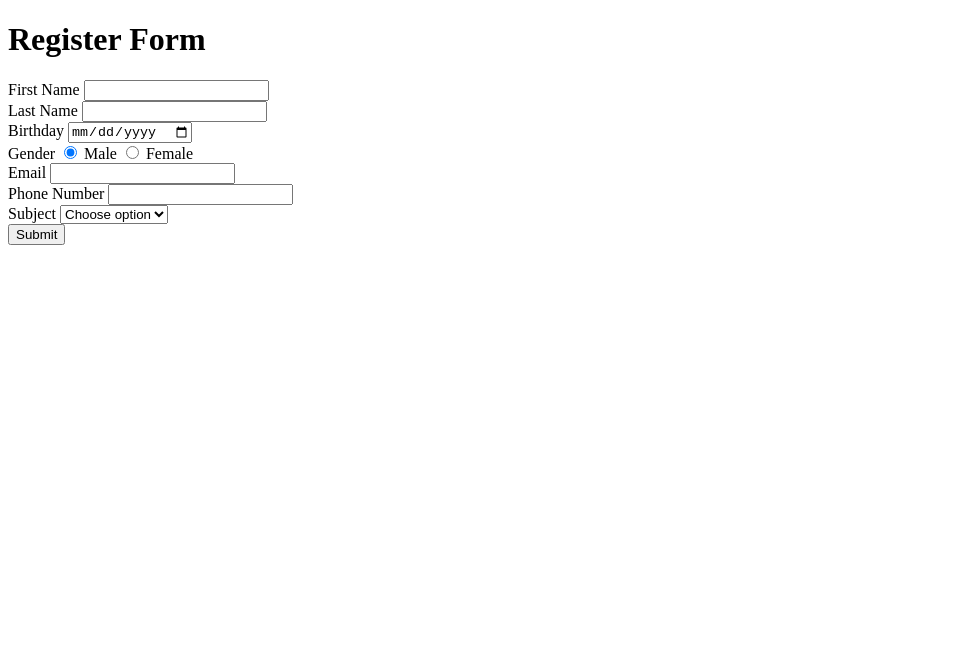
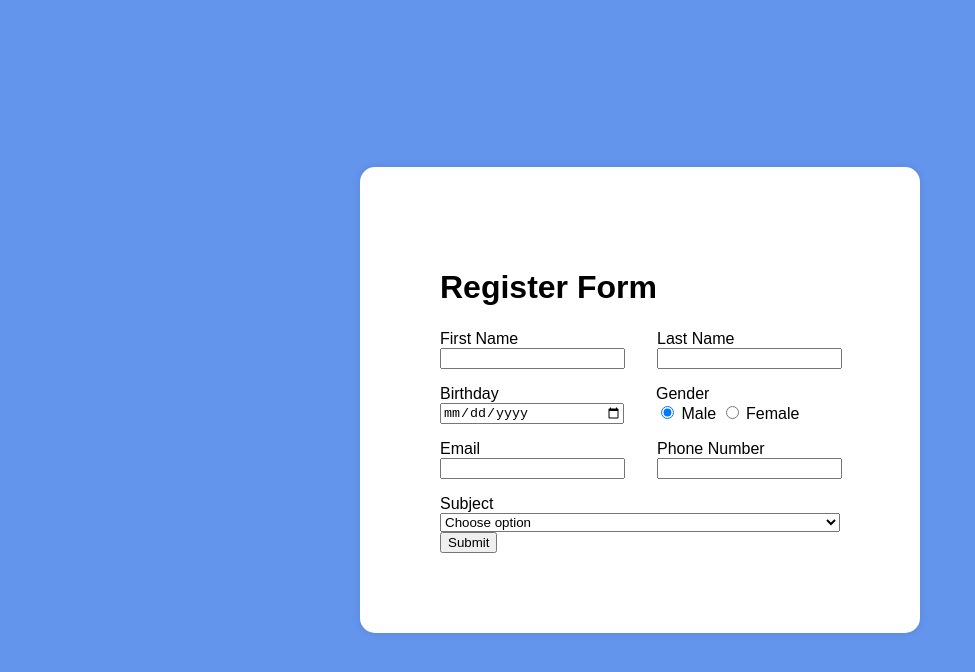
Before and after one commit to Piangchamas/pianghamas-coop-test, a plain HTML site: page index.html in a window 1280 px wide. Shown: the whole page, without its empty margins (0-975 px from the left). Drawn offline with Linux system fonts and the light colour scheme.

Commit message:
created style class

```diff
--- a/index.html
+++ b/index.html
@@ -27,10 +27,12 @@
                 </div>
                 <div class="form-group">
                     <label>Gender</label>
-                    <input type="radio" id="male" name="gender" value="male" checked>
-                    <label for="male">Male</label>
-                    <input type="radio" id="female" name="gender" value="female">
-                    <label for="female">Female</label>
+                    <div class="radio-group">
+                        <input type="radio" id="male" name="gender" value="male" checked>
+                        <label for="male">Male</label>
+                        <input type="radio" id="female" name="gender" value="female">
+                        <label for="female">Female</label>
+                    </div>
                 </div>
             </div>
             <div class="form-row">
--- a/style.css
+++ b/style.css
@@ -0,0 +1,41 @@
+body {
+    font-family: Arial, sans-serif;
+    background: cornflowerblue;
+
+    display: flex;
+    justify-content: center;
+    align-items: center;
+    height: 100vh;
+    margin: 0;
+}
+
+.container {
+    background-color: white;
+    padding: 5rem;
+    border-radius: 15px;
+    box-shadow: 0 0 10px rgba(0, 0, 0, 0.1);
+    width: 100%;
+    max-width: 400px;
+}
+
+.register-form h1 {
+    text-align: start;
+    margin-bottom: 1.5rem;
+}
+
+.form-row {
+    display: flex;
+    gap: 2rem;
+    margin-bottom: 1rem;
+}
+
+.form-group {
+    flex: 1;
+    display: flex;
+    flex-direction: column;
+}
+
+.button {
+    display: flex;
+    text-align: start;
+}
```
